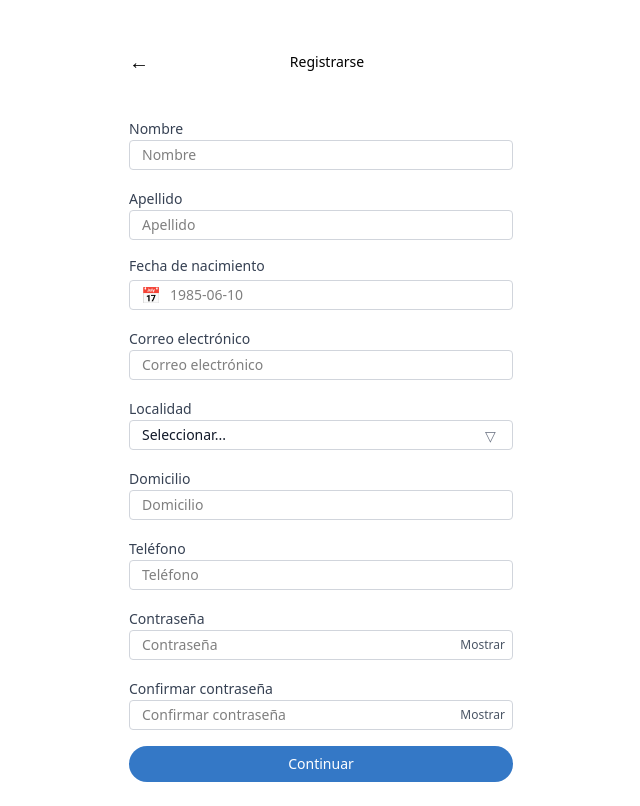
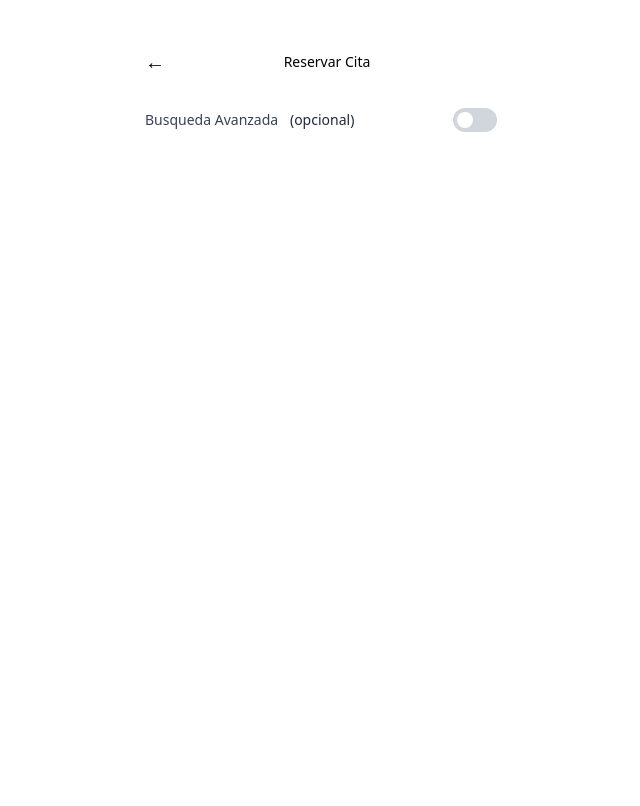
Before and after one commit to ViesK/HealthTech-G10, a React app in the folder apps/frontend/: page / in a window 1280 px wide. Shown: the whole page, without its empty margins (319-959 px from the left). Built offline with nearby package versions, Linux system fonts and the light colour scheme; the HTML template or start-up script is replaced by a standard one.

Commit message:
feat: agregando estilo

```diff
--- a/apps/frontend/src/features/appointments/pages/BookAppointment.tsx
+++ b/apps/frontend/src/features/appointments/pages/BookAppointment.tsx
@@ -16,7 +16,7 @@ const BookAppointment = () => {
     return (
         <AppLayout title="Reservar Cita" onBack={handleBack}>
             <div className="flex items-center">
-                <p className="text-sm font-medium text-gray-700">Busqueda Avanzada</p>
+                <p className="text-sm font-medium text-gray-700 w-[70%]">Busqueda Avanzada</p>
 
                 <SwitchToggle label="(opcional)" initialValue={showAdvanced} onChange={setShowAdvanced} />
             </div>
--- a/apps/frontend/src/main.tsx
+++ b/apps/frontend/src/main.tsx
@@ -2,9 +2,9 @@ import ReactDOM from 'react-dom/client';
 import { Provider } from 'react-redux';
 // import { createBrowserRouter, RouterProvider } from 'react-router-dom';
 import './shared/styles/global.css';
-import Register from './features/auth/pages/Register/Register';
+// import Register from './features/auth/pages/Register/Register';
 import { store } from './app/store/store';
-// import BookAppointment from './features/appointments/pages/BookAppointment';
+import BookAppointment from './features/appointments/pages/BookAppointment';
 import { BrowserRouter } from 'react-router-dom';
 // import Home from './features/home/pages/Home';
 
@@ -14,8 +14,8 @@ ReactDOM.createRoot(document.getElementById('root')!).render(
     <Provider store={store}>
         {/* <RouterProvider router={router} /> */}
         <BrowserRouter>
-            <Register />
-            {/* <BookAppointment /> */}
+            {/* <Register /> */}
+            <BookAppointment />
         </BrowserRouter>
     </Provider>
 );
```
